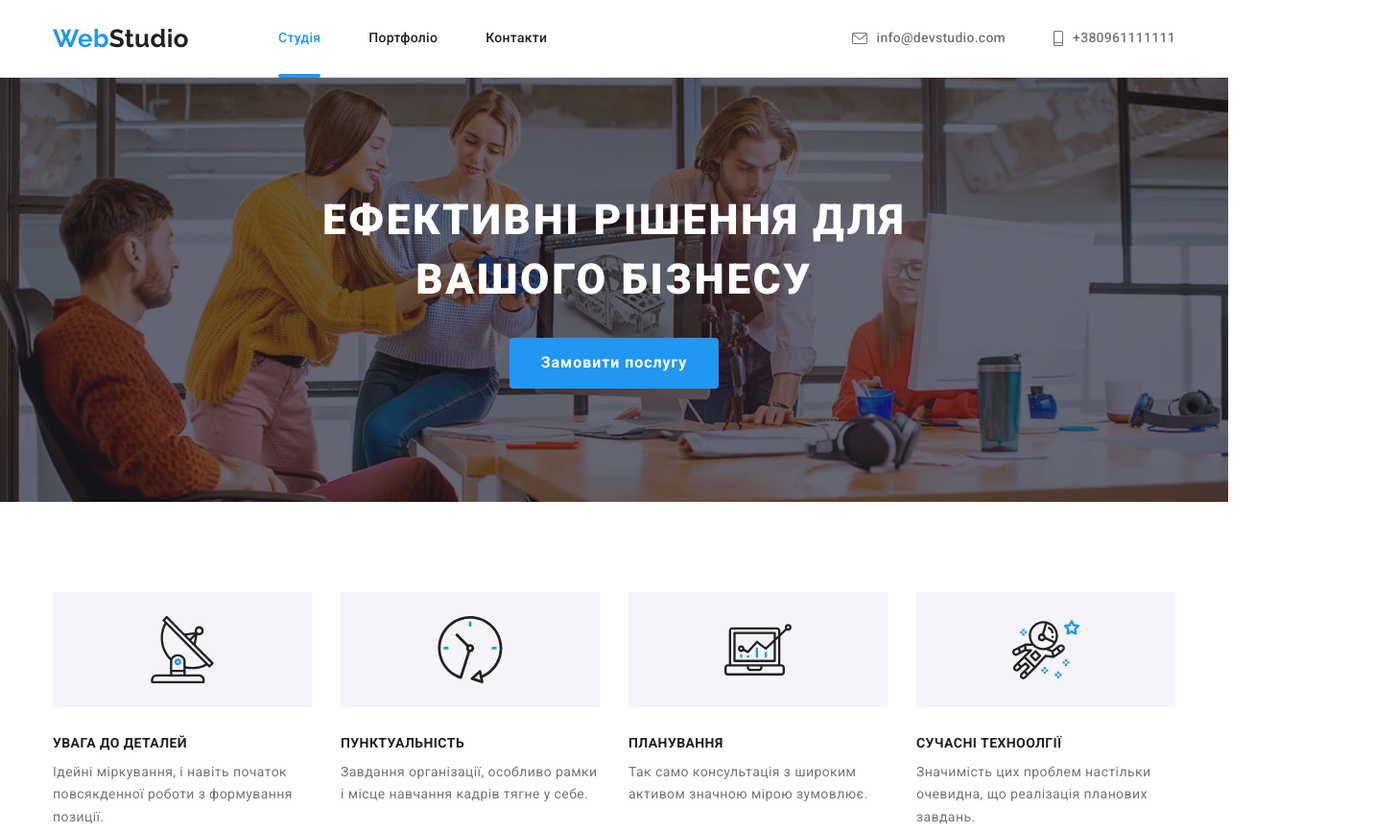
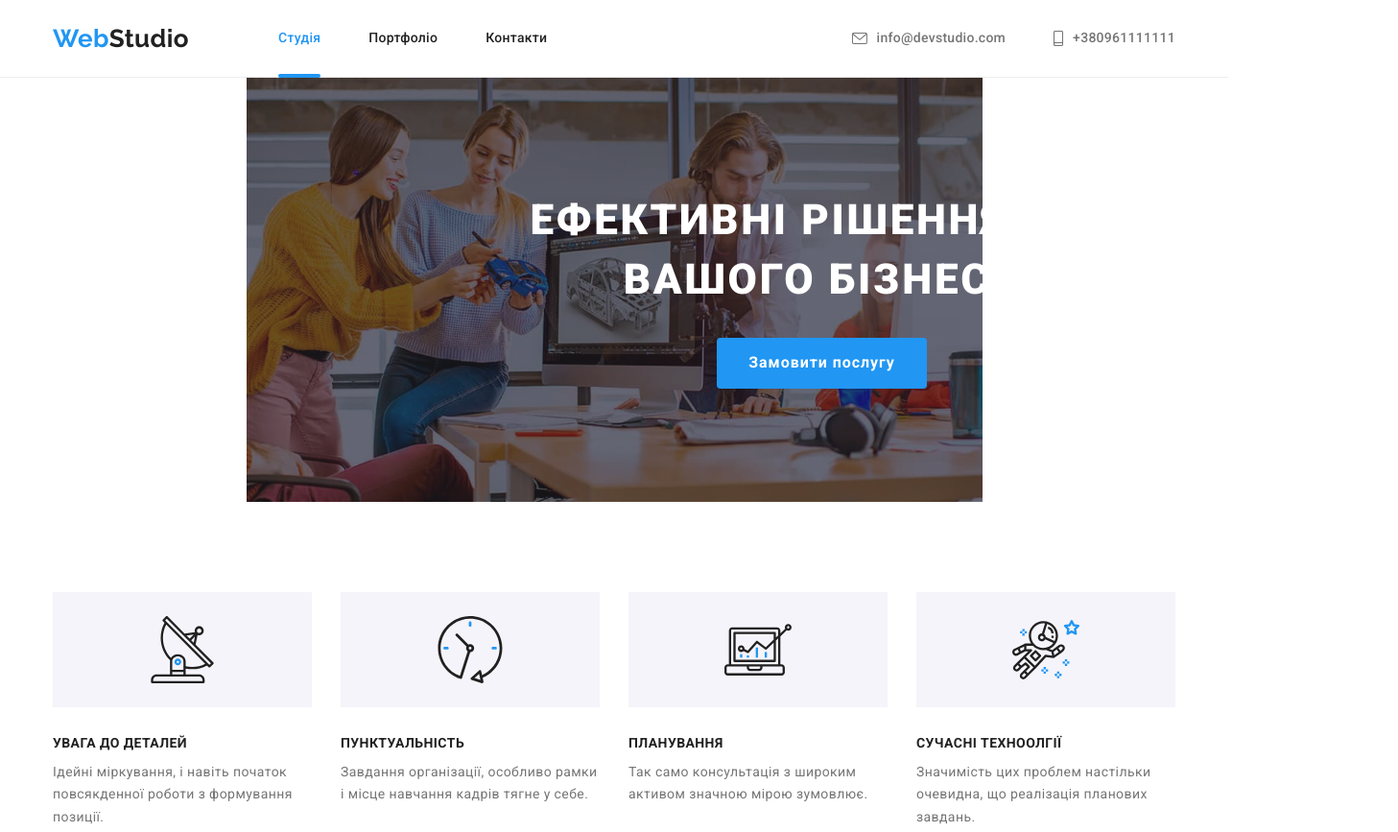
Before and after one commit to albinayevtushenko/goit-markup-hw-08, a plain HTML site: page index.html in a window 1280 px wide. Shown: the top 867 px of the page at 96% size, 1457 px wide, since content can reach past the window. Drawn offline with nearby package versions, Linux system fonts and the light colour scheme; files that its build step writes are made by us from their sources; files whose address does not match are found by name.

Commit message:
Update _hero.scss

```diff
--- a/sass/layout/_hero.scss
+++ b/sass/layout/_hero.scss
@@ -27,7 +27,7 @@
   padding: 118px 0;
   margin-left: auto;
   margin-right: auto;
-  max-width: 767pxpx;
+  max-width: 767px;
   text-align: center;
   background-color: var(--primary-bg-color-dark);
   background-image: linear-gradient(to right, rgba(47 48 58 / 40%), rgba(47 48 58 / 40%)),
```
